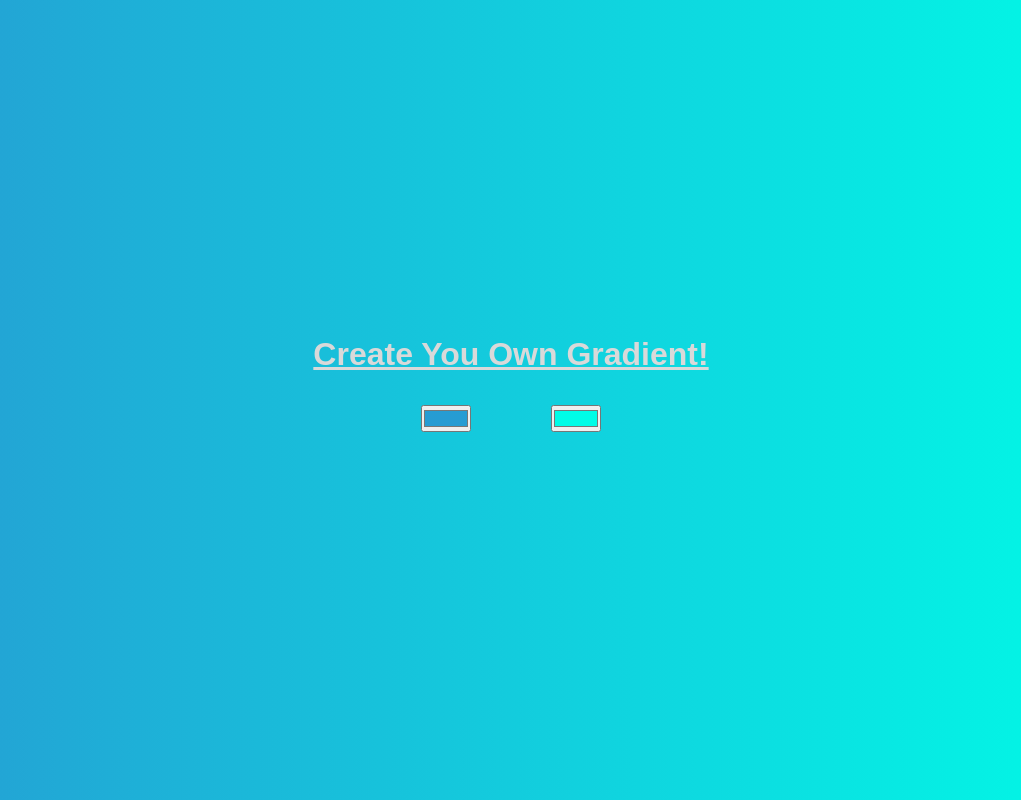
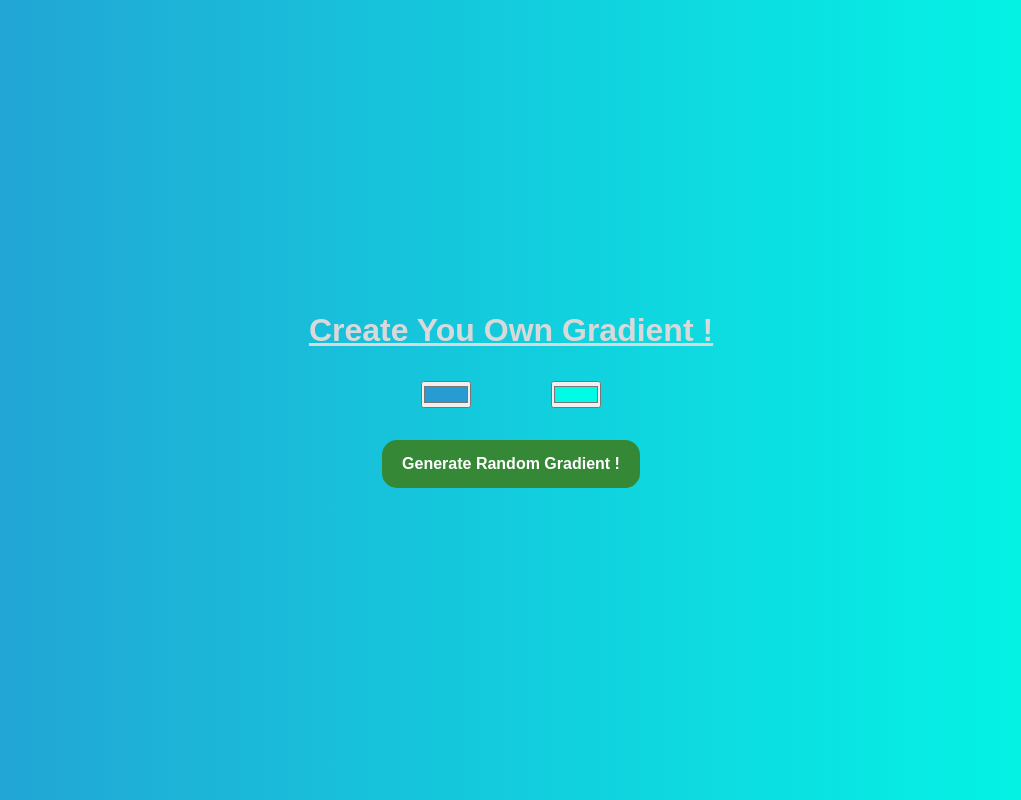
Before and after one commit to NimeshPiyumantha/Gradient_Generator_App, a React (Vite) app: page / in a window 1280 px wide. Shown: the whole page, without its empty margins (129-1150 px from the left). Built offline with nearby package versions, Linux system fonts and the light colour scheme.

Commit message:
Update Content

```diff
--- a/src/App.css
+++ b/src/App.css
@@ -22,6 +22,7 @@ body,
   color: #d9d9d9;
   text-decoration: underline;
   margin-bottom: 2rem;
+  font-weight: bold;
 }
 
 .colorPicker {
@@ -35,9 +36,10 @@ body,
   background: #358835;
   color: #fff;
   font-size: 16px;
+  font-weight: bold;
   border: none;
   cursor: pointer;
-  border-radius: 5px;
+  border-radius: 15px;
   transition: all 0.3s ease;
 }
 
--- a/src/components/Gradient.tsx
+++ b/src/components/Gradient.tsx
@@ -21,7 +21,7 @@ const Gradient = () => {
 
   return (
     <div className="gradient">
-      <h1>Create You Own Gradient!</h1>
+      <h1>Create You Own Gradient !</h1>
       <div className="colorPicker">
         <input
           type="color"
@@ -36,6 +36,7 @@ const Gradient = () => {
           onChange={handleChangeColor}
         />
       </div>
+      <button className="btnRandom">Generate Random Gradient !</button>
     </div>
   );
 };
```
